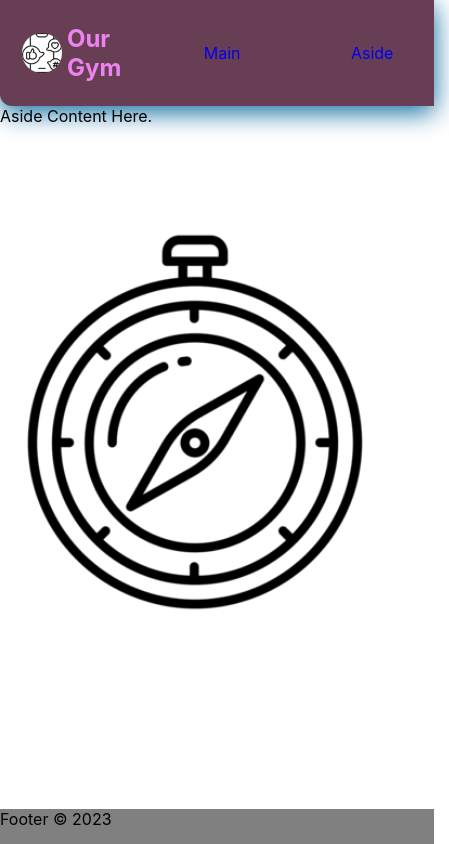
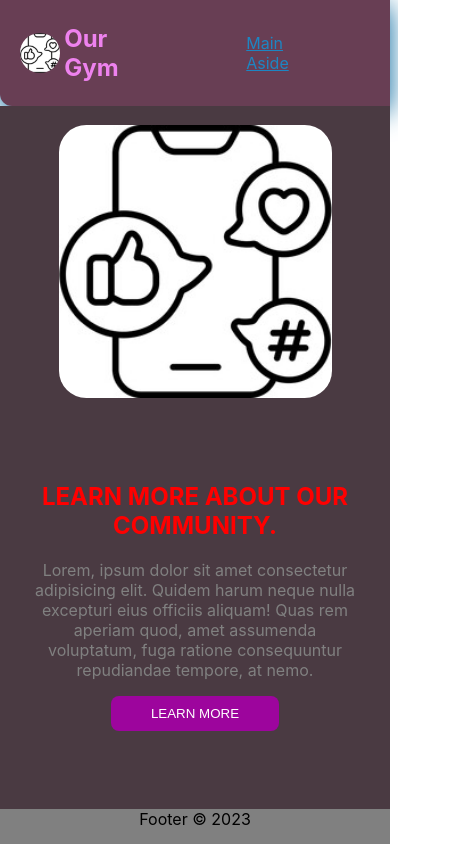
Before and after one commit to 19DennisBrown/GymWebsite, a React (Create React App) app: page /aside in a window 390 px wide. Shown: the whole page, 449 px wide, since content can reach past the window. Built offline with nearby package versions, Linux system fonts and the light colour scheme.

Commit message:
More content added to existing files.

```diff
--- a/src/Aside.js
+++ b/src/Aside.js
@@ -1,10 +1,24 @@
 import React from 'react'
 import './Styles/Aside.css'
+import Space from './gymimages/community.jpg'
 
 const Aside = () => {
   return (
     <div className='aside'>
-      Aside Content Here.
+      <div className="content-contact">
+        <section className="image">
+          <img src={Space} alt="" />
+        </section>
+        <section className="description">
+          <h1>LEARN MORE ABOUT OUR COMMUNITY.</h1>
+          <p>
+            Lorem, ipsum dolor sit amet consectetur adipisicing elit. Quidem harum neque nulla excepturi eius officiis aliquam! Quas rem aperiam quod, amet assumenda voluptatum, fuga ratione consequuntur repudiandae tempore, at nemo.
+          </p>
+          <button>
+            LEARN MORE
+          </button>
+        </section>
+      </div>
     </div>
   )
 }
--- a/src/Main.js
+++ b/src/Main.js
@@ -5,8 +5,20 @@ import Schedule from './gymimages/health.jpg'
 const Main = () => {
   return (
     <div className='container-main'>
-      Main
-      <img src={Schedule} alt="" />
+      <section className="main-content">
+        <h3>
+          STEP UP YOUR
+        </h3>
+        <h1>
+          FITNESS WITH US
+        </h1>
+        <p>
+          Build Your Body and fitness with professional touch.
+        </p>
+        <button>
+          JOIN US
+        </button>
+      </section>
     </div>
   )
 }
--- a/src/Styles/App.css
+++ b/src/Styles/App.css
@@ -1,7 +1,7 @@
 
 
 .App{
-  width: 100vw; height: 100vh;
+  max-width: 100vw; height: 100vh;
   display: grid;
   grid-template-rows: .15fr 1fr .05fr;
 }
--- a/src/Styles/Aside.css
+++ b/src/Styles/Aside.css
@@ -1,9 +1,77 @@
+:root{
+  --title-color:#54A98B;
+  --text-color:#1d86c3;
+  --btn-color:#9d059d;
+  --footer-color:#C2A309;
+  --background-clr1:#683E54;
+  --background-clr2:#700651;
+}
+*{
+  box-sizing: border-box;
+}
+.aside{
+  background-color: #4a3a42;
+}
+.image{
+  text-align: center;
+}
+.image img{
+  width: 70%;
+  transition: .9s;
+}
+.image img:hover{
+  transform: scale(.9);
+}
+.content-contact{
+  display: grid;
+  grid-template-columns: 1fr 1fr;
+  gap: 30px;
+  margin-top: 5%;
+}
+.description{
+  text-align: center;
+  padding: 30px;
+}
+.description h1{
+  color: red;
+}
+.description p{
+  color: grey;
+}
+.description  button{
+  background-color: var(--btn-color);
+  padding: 10px 40px;
+  border: none;
+  border-radius: 8px;
+  color: white;
+  transition: .6s;
+}
+.description  button:hover{
+  color: var(--btn-color);
+  background-color:white;
+  cursor: pointer;
+}
 
 
-.aside{
-  background: url('../gymimages/clock.webp');
-  background-position: center;
-  background-size: contain;
-  background-repeat: no-repeat;
-  background-attachment: fixed;
+@media screen and (max-width:700px) {
+  .aside{
+    text-align: center;
+  }
+  .content-contact{
+    display: flex;
+    flex-direction: column;
+    text-align: center;
+    max-width: 100vw;
+    margin-top: 5%;
+  }
+  .image{
+    width: 100%;
+  }
+  .image img{
+    text-align: center;
+  }
+  .description{
+    max-width: 100vw;
+
+  }
 }
--- a/src/Styles/Footer.css
+++ b/src/Styles/Footer.css
@@ -1,4 +1,6 @@
 
 .container-footer{
   background-color: grey;
+  text-align: center;
+  width: 100vw;
 }
--- a/src/Styles/Header.css
+++ b/src/Styles/Header.css
@@ -8,6 +8,7 @@
   --background-clr2:#700651;
 }
 .container-header{
+  max-width: 100vw;
   background-color:#683E54;
   display: flex;
   justify-content: space-between;
@@ -29,3 +30,13 @@
 .logo-title{
   color:violet;
 }
+
+@media screen and (max-width:700px){
+
+    .container-header{
+      display: flex;
+      justify-content: space-between;
+      align-items: center;
+      max-width: 100vw;
+    }
+}
--- a/src/Styles/Main.css
+++ b/src/Styles/Main.css
@@ -1,11 +1,36 @@
+:root{
+  --title-color:#54A98B;
+  --text-color:#1d86c3;
+  --btn-color:#9d059d;
+  --footer-color:#C2A309;
+  --background-clr1:#683E54;
+  --background-clr2:#700651;
+}
 
 .container-main{
   background: url(../gymimages/city.jpg);
   background-repeat: no-repeat;
   background-position: center;
   background-size: cover;
-  width: 100%;
+  width: 100%;  height: 100%;
+  text-align: center;
 }
 img{
   border-radius: 10%;
 }
+.main-content{
+  margin: 10% auto;
+}
+.main-content h3{
+  color: var(--title-color);
+}
+.main-content h1{
+  color: var(--text-color);
+}
+.main-content button{
+  background-color: var(--btn-color);
+  border: none;
+  padding: 8px 50px;
+  border-radius: 10px;
+  font-weight: 500;
+}
--- a/src/Styles/Navs.css
+++ b/src/Styles/Navs.css
@@ -1,4 +1,11 @@
-
+:root{
+  --title-color:#54A98B;
+  --text-color:#D0E9F7;
+  --btn-color:#05679D;
+  --footer-color:#C2A309;
+  --background-clr1:#683E54;
+  --background-clr2:#700651;
+}
 
 
 *{
@@ -14,3 +21,20 @@ ul{
   display: flex;
   justify-content: space-around;
 }
+.linkBtn{
+  color: var(--text-color);
+  text-decoration: underline;
+  transition: .5s;
+}
+.linkBtn:hover{
+  text-decoration: none;
+  color: black;
+}
+@media screen and (max-width:700px){
+  ul{
+    display: grid;
+  }
+  .nav-links{
+
+  }
+}
--- a/src/Styles/index.css
+++ b/src/Styles/index.css
@@ -1,3 +1,9 @@
+
+*{
+  box-sizing: border-box;
+
+}
+
 body {
   margin: 0;
   font-family: -apple-system, BlinkMacSystemFont, 'Segoe UI', 'Roboto', 'Oxygen',
```
Also changed, not shown: src/Header.js (line endings or trailing spaces).
